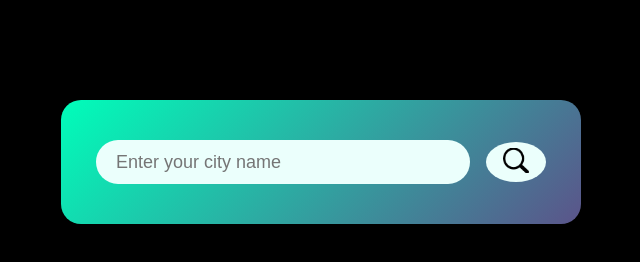
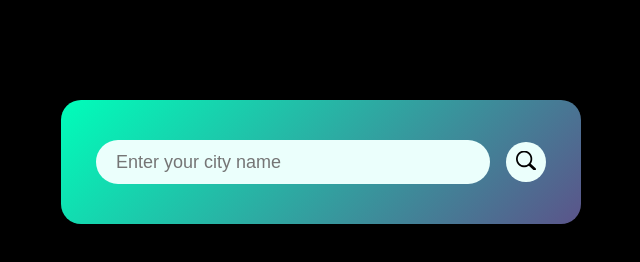
Before and after one commit to muhammaddawooddeveloper/weather, a plain HTML site: page index.html in a window 1280 px wide. Shown: the whole page, without its empty margins (319-959 px from the left). Drawn offline with Linux system fonts and the light colour scheme.

Commit message:
first by dawood

```diff
--- a/index.html
+++ b/index.html
@@ -7,10 +7,13 @@
 </head>
 <style>
 body{
+    margin: 0;
+    padding: 0;
+    box-sizing: border-box;
     background-color: black;
 }
 .card{
-    width: 90%;
+    width: 80%;
     max-width: 450px;
     background: linear-gradient(135deg, #00feba, #5b548a);
     color: #fff;
@@ -27,6 +30,7 @@ body{
 
 }
 .search input{
+    width: 80%;
     border: 0;
     outline: 0;
     background: #ebfffc;
@@ -34,7 +38,7 @@ body{
     height: 40px;
     font-size: larger;
     border-radius: 30px;
-    flex: 1;
+    /* flex: 1; */
     margin-right: 16px;
     font-size: 18px;
 }
@@ -43,12 +47,12 @@ body{
     outline: 0;
     background: #ebfffc;
     border-radius: 50%;
-    width: 60px;
+    width: 40px;
     height: 40px;
     cursor: pointer;
 }
 .search button img{
-    width: 26px;
+    width: 20px;
     /* background-color: #fff; */
 }
 .weather-icon{
```
